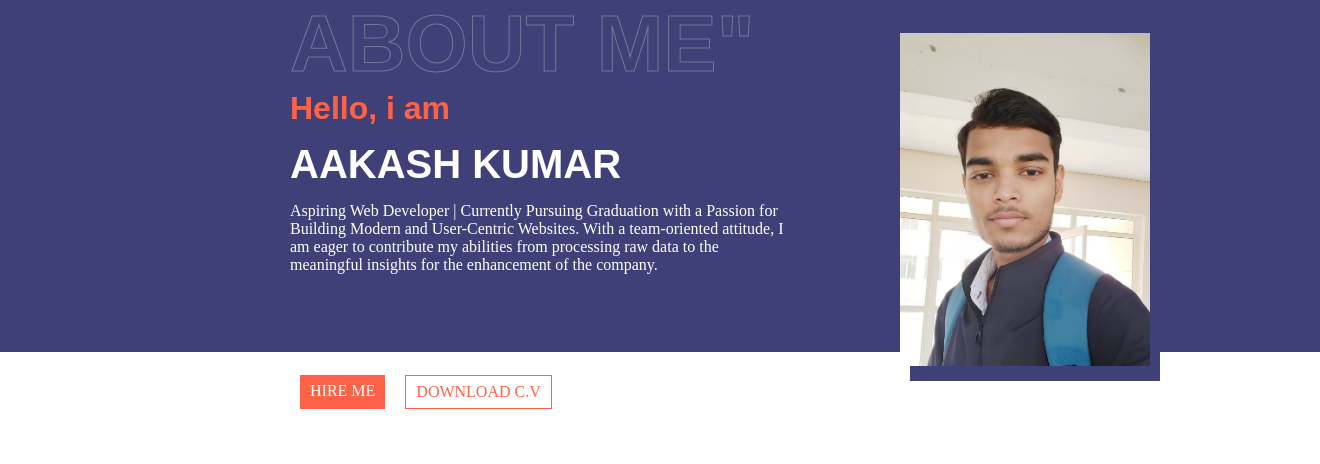
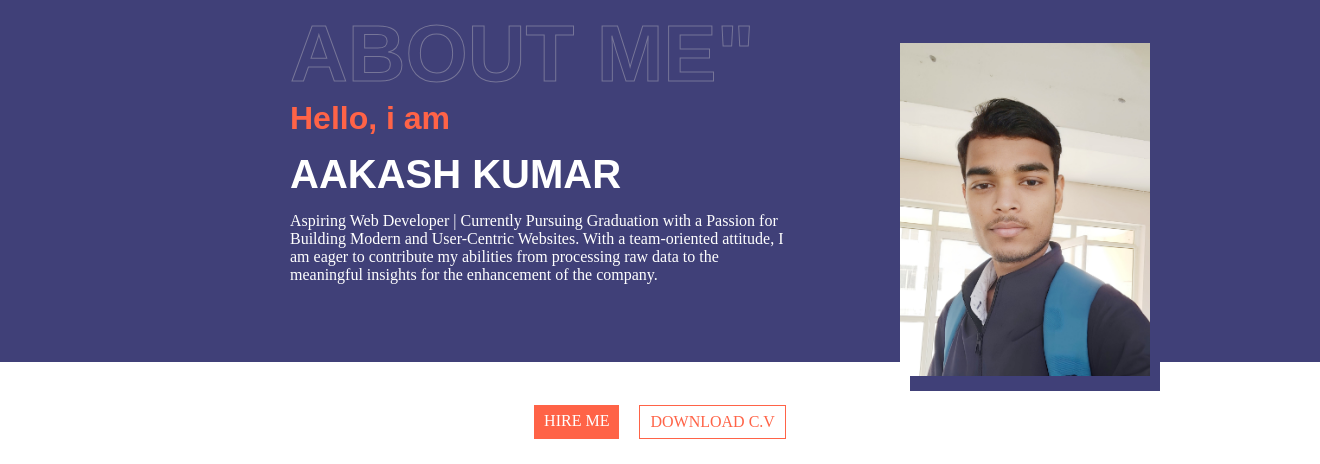
Before and after one commit to aakash77396/aakashrrsdce.me, a PHP site: page /Portfolio.html in a window 1320 px wide. Shown: the part 547-1011 px from the top of the page. Before the commit the page ends 956 px from the top, so only its background shows below. Run offline with PHP 8.4, Linux system fonts and the light colour scheme.

Commit message:
Update portf.css
Signed-off-by: Aakash Kumar <122362592+aakash77396@users.noreply.github.com>

```diff
--- a/portf.css
+++ b/portf.css
@@ -71,10 +71,11 @@
     text-decoration: none;
     color: white;
     padding:10px 10px;
+    font-size: 25px;
 }
 
 .name div {
-    margin-left: 170px;
+    margin-left: 111px;
     margin-top: 15px;
 }
 
@@ -141,7 +142,9 @@
 
 .section3 {
     display: flex;
-    margin-left: 290px;
+    margin: 20px auto;
+    text-align: center;
+    justify-content: center;
 }
 
 .hireme {
```
